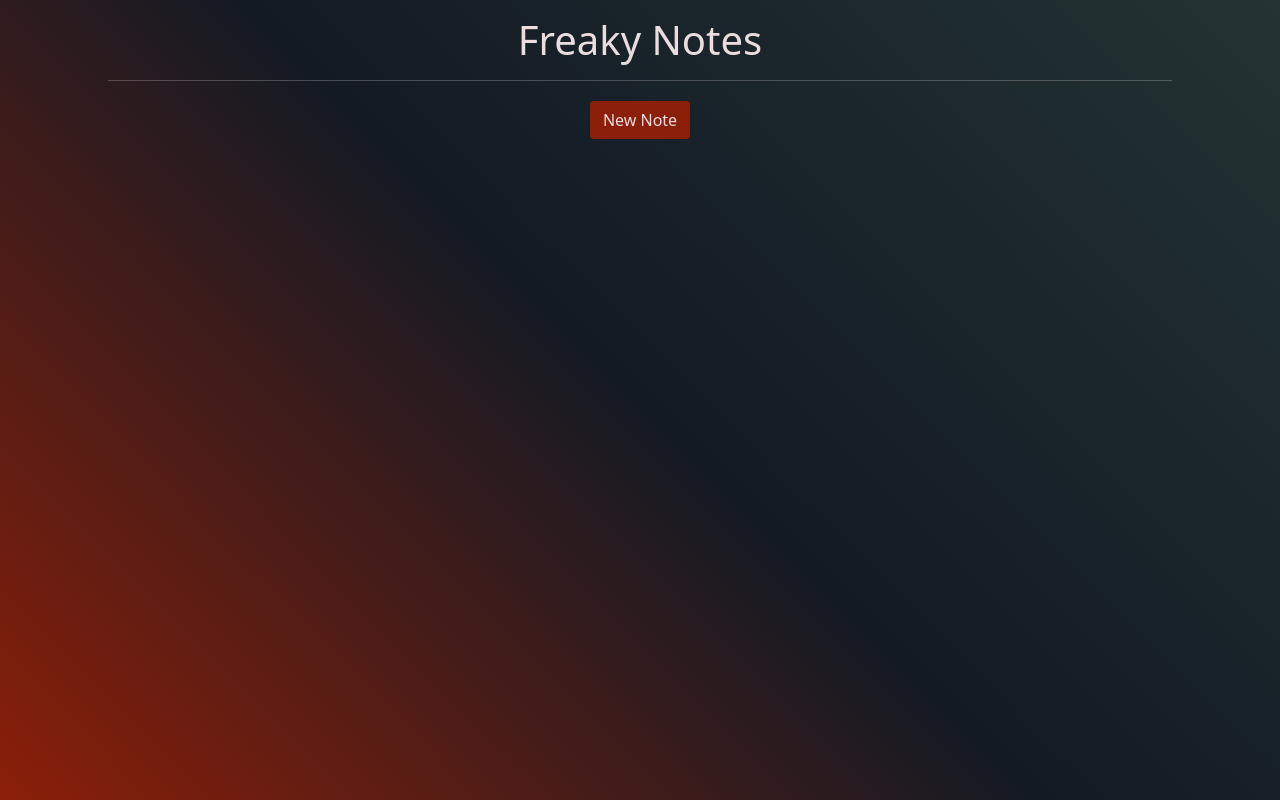
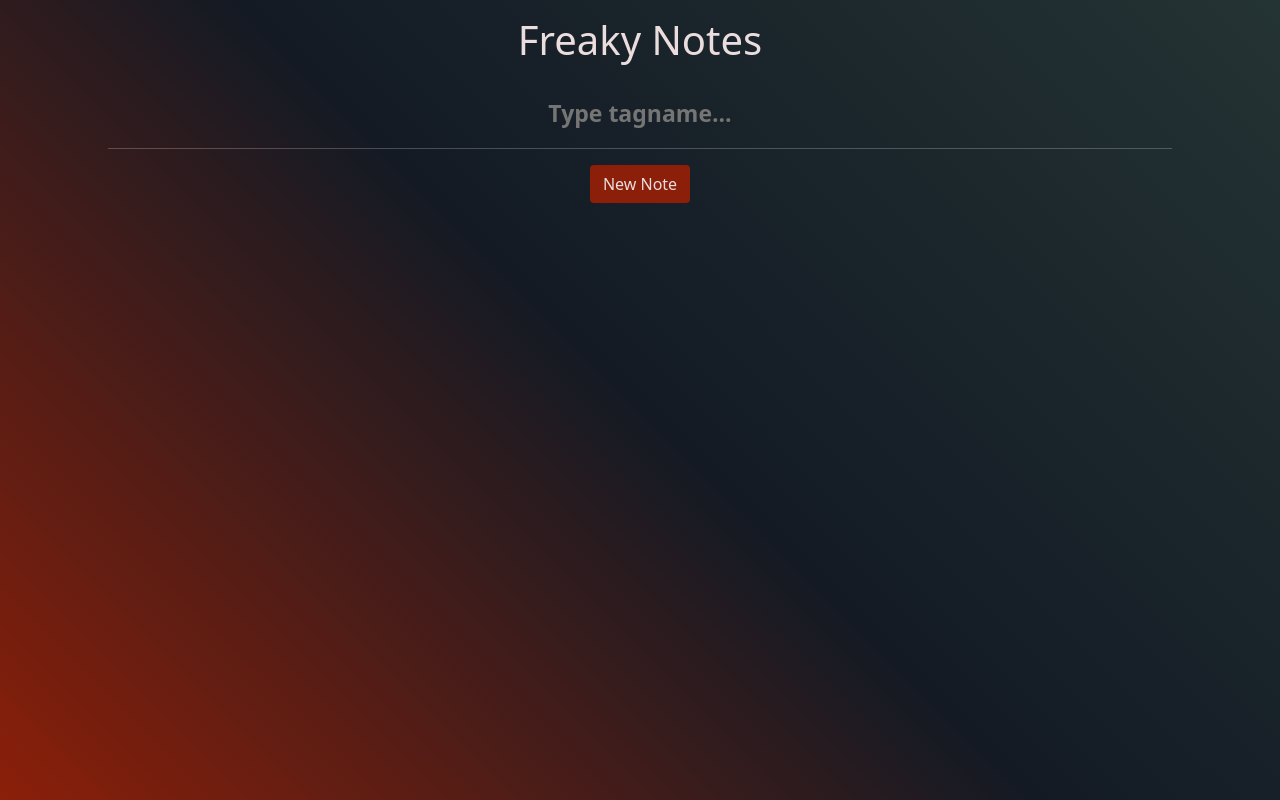
Before and after one commit to DimaPekutko/freakynotes, a React (Create React App) app: page / in a window 1280 px wide. Built offline with nearby package versions, Linux system fonts and the light colour scheme.

Commit message:
added search by hashtags

```diff
--- a/src/components/MainPage/MainPage.tsx
+++ b/src/components/MainPage/MainPage.tsx
@@ -1,37 +1,88 @@
-import React, { useContext } from 'react';
+import React, { ChangeEvent, useContext, useEffect, useState } from 'react';
 import NoteItem from "../NoteItem/NoteItem"
 import { Link, useNavigate } from 'react-router-dom';
 
 import { NoteCtx, NotesContextInterface } from '../../ctx/notesContext';
+import { Note } from '../../global/types';
 
 
 function MainPage() {
 
   const noteCtx = useContext(NoteCtx)
   const navigate = useNavigate()
-  // NotesContextInterface
+
+  const [searchName, setSearchName] = useState("")
+  const [notes, setNotes] = useState<Note[]>([])
+
+  useEffect(() => {
+    if (noteCtx?.notes) {
+      setNotes(noteCtx.notes)
+    }
+  }, [noteCtx])
 
   const newNoteClick = () => {
     const id = noteCtx?.notes.length
     noteCtx?.create("")
-    navigate("/item/"+String(id))
+    navigate("/item/" + String(id))
+  }
+
+  const searchInputChange = (e: ChangeEvent) => {
+    const element = (e.target as HTMLTextAreaElement);
+    let name = element.value;
+    let search_notes: Note[] = []
+    if (!noteCtx) return
+    if (name.length > 0) {
+      for (let i = 0; i < noteCtx.notes.length; i++) {
+        let note = noteCtx.notes[i]
+        for (let j = 0; j < note.tags.length; j++) {
+          let tag = note.tags[j]
+          if (tag.name.indexOf(name) == 0) {
+            console.log("finded")
+            search_notes.push(note)
+            break;
+          }
+        }
+      }
+    }
+    else {
+      search_notes = noteCtx.notes
+    }
+    setNotes(search_notes)
+    setSearchName(name)
   }
 
   return (
     <div className="container">
+      <div className="row d-flex justify-content-center">
+        <form className="w-50 d-flex justify-content-center">
+          <input
+            type="text"
+            className="pt-4"
+            placeholder="Type tagname..."
+            value={searchName}
+            onChange={searchInputChange}
+          />
+        </form>
+      </div>
       {
-        noteCtx?.notes.map((value, idx) => {
+        notes.map((value, idx) => {
           return (
-            <Link key={String(idx)} to={"/item/"+String(idx)}>
-              <NoteItem tags={value.tags} id={String(idx)} content={String(value.content)}/>
+            <Link key={String(idx)} to={"/item/" + String(idx)}>
+              <NoteItem toHighlightWords={
+                  searchName.length > 0
+                }
+                tags={value.tags}
+                id={String(idx)}
+                content={String(value.content)}
+              />
             </Link>
           )
         })
       }
       <hr />
       <div className="row d-flex justify-content-center">
-        <div className="col-12 d-flex justify-content-center mt-1">
-          <button className="btn" onClick={newNoteClick}>New Note</button>
+        <div className="col-12 d-flex justify-content-center">
+          <button className="btn mb-2" onClick={newNoteClick}>New Note</button>
         </div>
       </div>
     </div>
--- a/src/components/NoteItem/NoteItem.tsx
+++ b/src/components/NoteItem/NoteItem.tsx
@@ -5,7 +5,7 @@ import HashTagItem from '../HashTagItem/HashTagItem';
 
 import "../../styles/NoteItem.scss"
 
-function NoteItem(props: Note) {
+function NoteItem(props: Note & {toHighlightWords: boolean}) {
 
 
     const getHighlightedContent = (content: string): ReactElement[] => {
@@ -28,7 +28,11 @@ function NoteItem(props: Note) {
         <div className="container">
             <div className="row note_item container my-4">
                 <div className="d-flex flex-wrap mb-2 content">
-                    {getHighlightedContent(props.content)}
+                    {
+                        props.toHighlightWords ?
+                        getHighlightedContent(props.content):
+                        props.content
+                    }
                 </div>
                 <hr />
                 <div className="d-flex flex-wrap note_tags_wrap">
--- a/src/styles/index.scss
+++ b/src/styles/index.scss
@@ -24,6 +24,20 @@ a {
     text-decoration: none;
 }
 
+input {
+    background: transparent;
+    color: $primary_clr;
+    font-weight: bold;
+    font-size: 23px;
+    border: none;
+    text-align: center;
+    outline: none;
+}
+
+input:focus {
+    border-bottom: 2px solid $contrast3_clr;
+}
+
 .container {
     width: 85%;
     margin: 0 auto;
```
